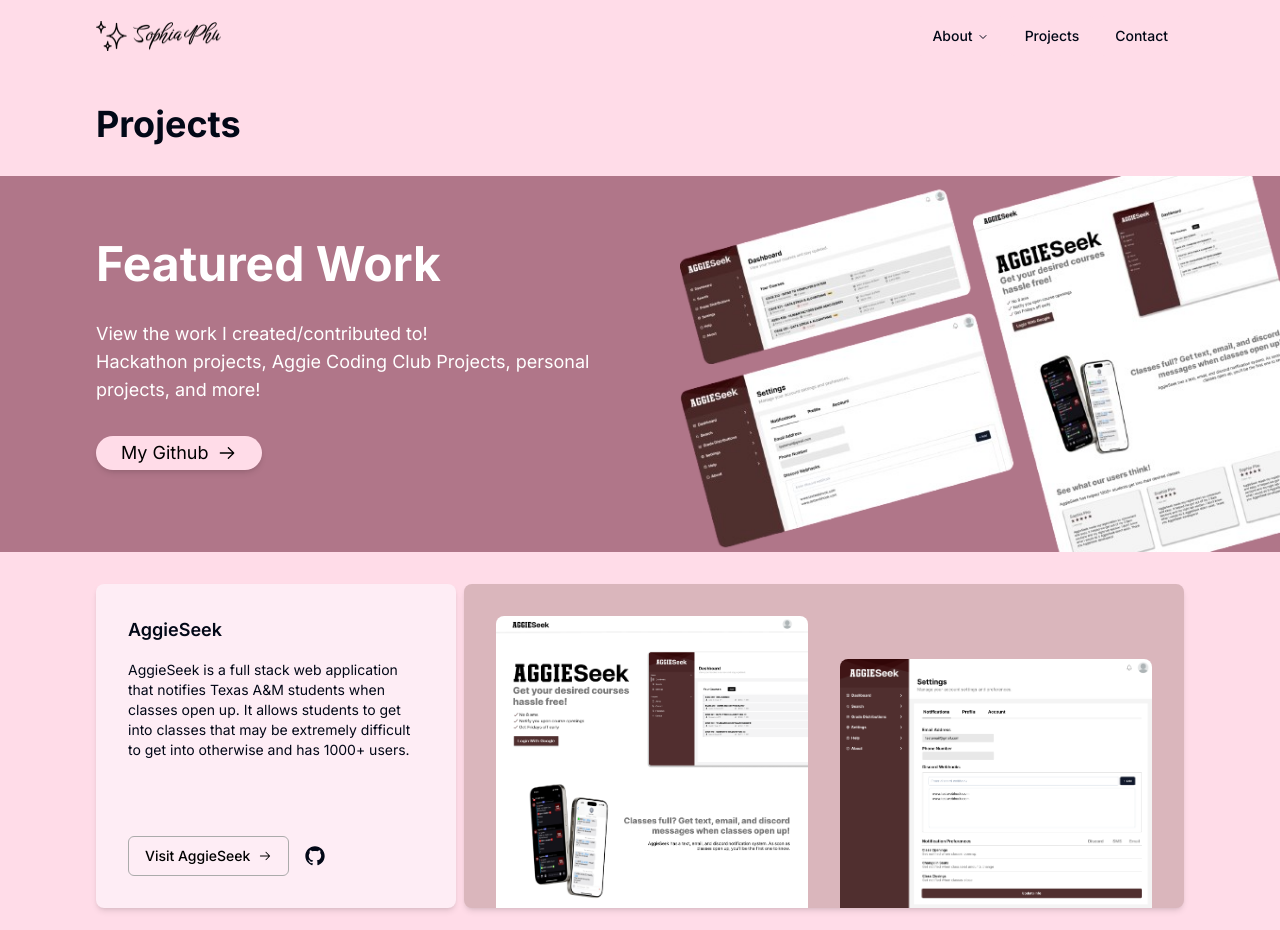
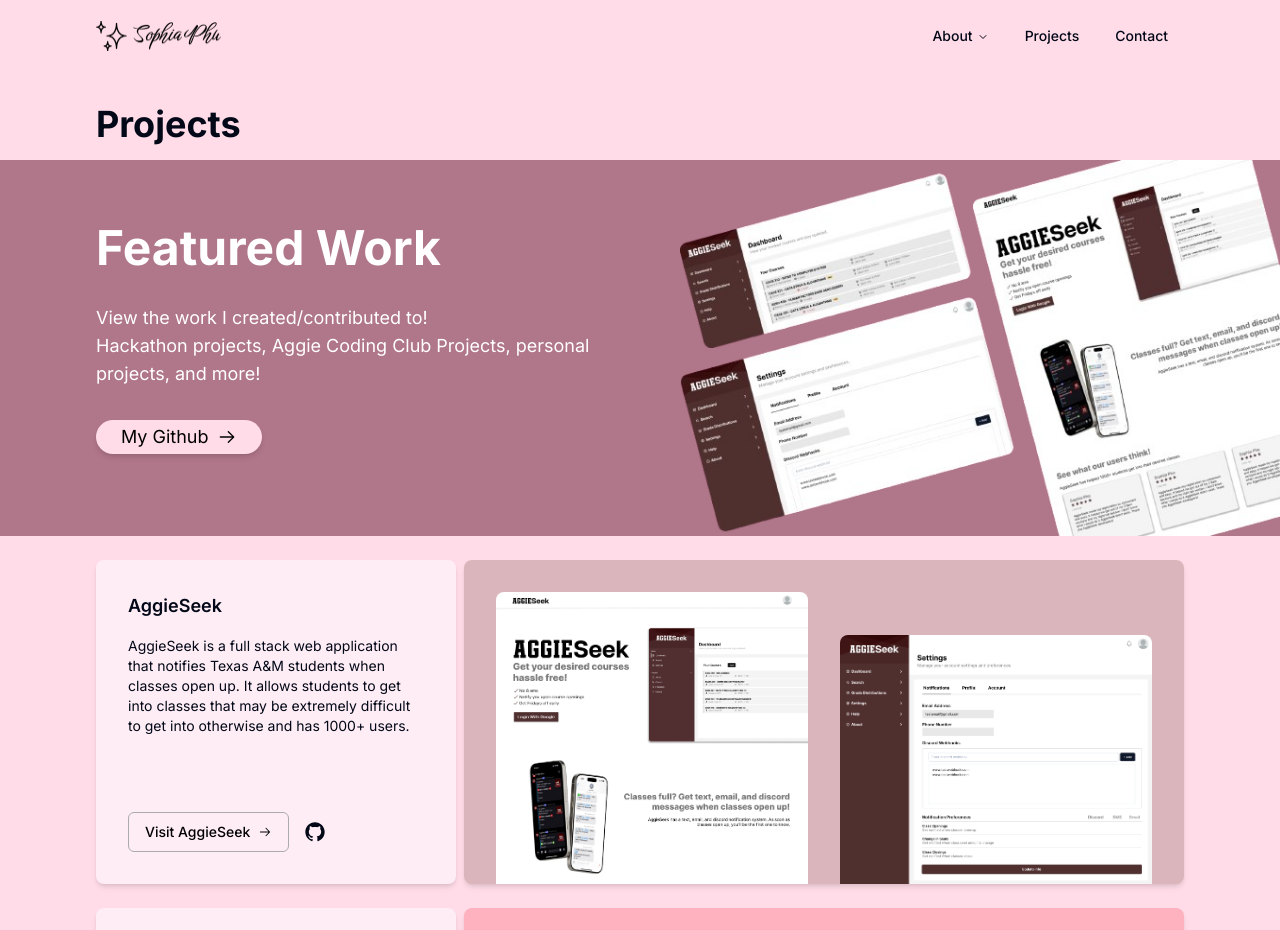
Before and after one commit to sophiaaphu/sophia-personal-website, a Next.js app in the folder sophia-personal-website/: page /projects in a window 1280 px wide. Shown: the top 930 px of the page. Built offline with nearby package versions, Linux system fonts and the light colour scheme.

Commit message:
margin adjustments :)

```diff
--- a/sophia-personal-website/src/app/projects/page.tsx
+++ b/sophia-personal-website/src/app/projects/page.tsx
@@ -7,7 +7,7 @@
 export default function Projects() {
   return (
     <main className="flex flex-col py-12 gap-4">
-      <div className=" flex flex-col gap-8 ">
+      <div className=" flex flex-col gap-4 ">
         <h1 className="font-bold text-3xl lg:text-4xl">Projects</h1>
         <div className="bg-[#B07689] md:h-[23.5rem] -mx-8 lg:-mx-24 pl-8 lg:pl-24 gap-4 flex justify-between group overflow-hidden">
           <div>
@@ -29,12 +29,12 @@
             alt="aggie seek banner"
             width={600}
             height={600}
-            className="transform transition-transform duration-300 group-hover:scale-105"
+            className="transform transition-transform duration-300 group-hover:scale-105 "
           />
         </div>
       </div>
       <div className="flex flex-col gap-4">
-        <div className="mt-4 flex flex-col lg:flex-row gap-2">
+        <div className="mt-2 flex flex-col lg:flex-row gap-2">
           <div className="flex flex-col bg-[#FEEDF5] p-4 md:p-8 rounded-lg lg:w-1/3 justify-between shadow-md">
             <div className=" space-y-4">
               <p className="text-lg font-semibold">AggieSeek</p>
```
